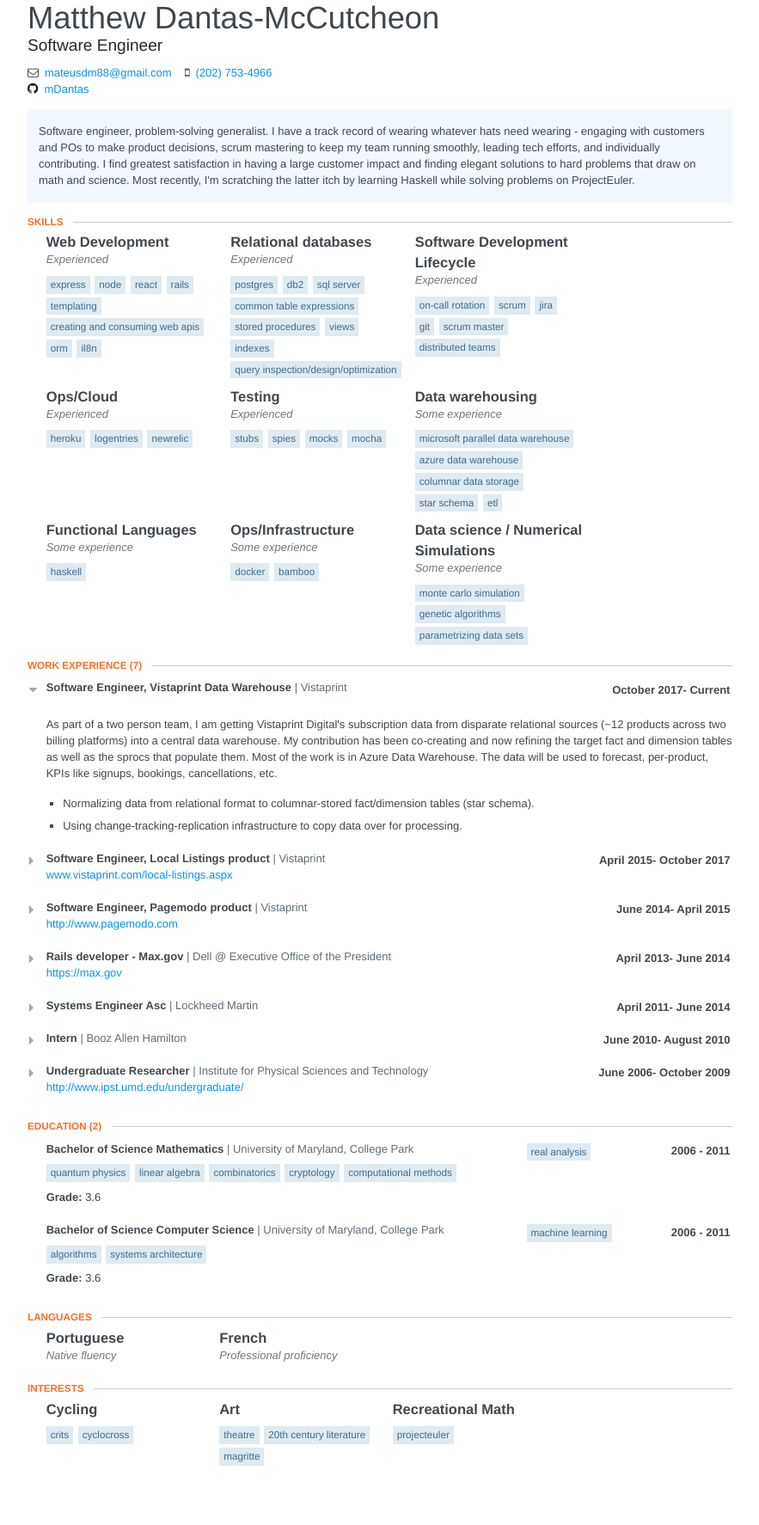
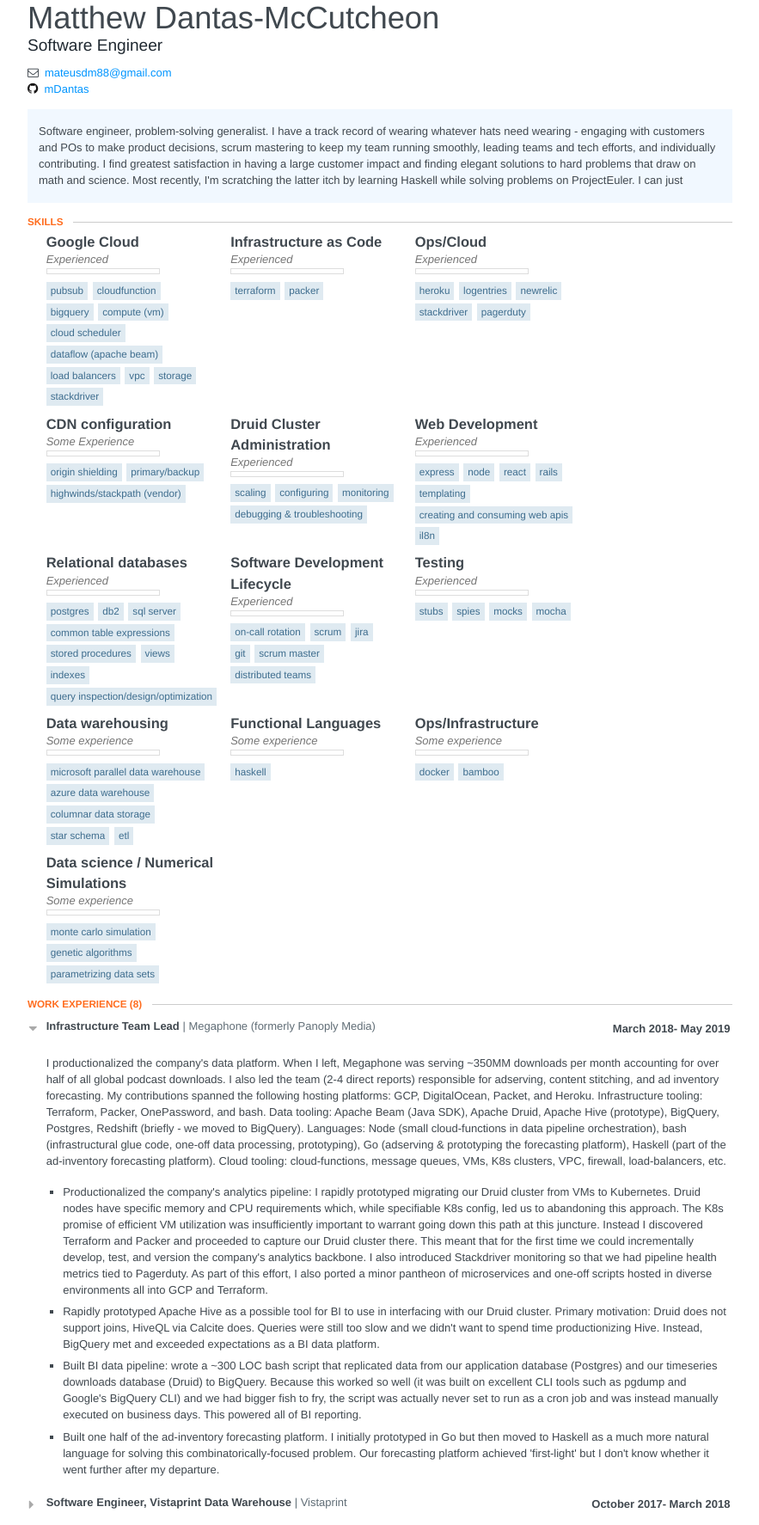
Before and after one commit to mDantas/resume, a plain HTML site: page index.html in a window 1280 px wide. Shown: the part 36-1810 px from the top of the page at 86% size, without its empty margins (198-1081 px from the left). Drawn offline with Linux system fonts and the light colour scheme.

Commit message:
Update to include rough draft of Megaphone experience.

```diff
--- a/index.html
+++ b/index.html
@@ -525,7 +525,7 @@
 
 .level .bar {
     border: 1px solid #ddd;
-    display: none; /* doesnt work well for me */
+    display: block;
     width: 10em;
     height: 5px;
     position: relative;
@@ -789,10 +789,6 @@
     				<span class="fa fa-envelope-o"></span>
     				<a href="mailto:mateusdm88@gmail.com">mateusdm88@gmail.com</a>
     			</div>
-    			<div class="phone">
-    				<span class="fa fa-mobile"></span>
-    				<a href="tel:(202) 753-4966">(202) 753-4966</a>
-    			</div>
     		</div>
 
     		<div id="profiles">
@@ -809,7 +805,7 @@
 
     	<section class="section main-summary">
     		<section>
-    			<div><p>Software engineer, problem-solving generalist. I have a track record of wearing whatever hats need wearing - engaging with customers and POs to make product decisions, scrum mastering to keep my team running smoothly, leading tech efforts, and individually contributing. I find greatest satisfaction in having a large customer impact and finding elegant solutions to hard problems that draw on math and science. Most recently, I'm scratching the latter itch by learning Haskell while solving problems on ProjectEuler.</p></div>
+    			<div><p>Software engineer, problem-solving generalist. I have a track record of wearing whatever hats need wearing - engaging with customers and POs to make product decisions, scrum mastering to keep my team running smoothly, leading teams and tech efforts, and individually contributing. I find greatest satisfaction in having a large customer impact and finding elegant solutions to hard problems that draw on math and science. Most recently, I'm scratching the latter itch by learning Haskell while solving problems on ProjectEuler. I can just </p></div>
     		</section>
     	</section>
 
@@ -818,6 +814,90 @@
     		<h2 class='section-title'>Skills</h2>
     	</header>
     	<section id="skills">
+    		<div class="item">
+    			<h3 class="name">
+    				Google Cloud
+    			</h3>
+
+    			<div class="level experienced">
+    				<em>Experienced</em>
+    				<div class="bar"></div>
+    			</div>
+    			<ul class="keywords">
+    				<li>PubSub</li>
+    				<li>CloudFunction</li>
+    				<li>BigQuery</li>
+    				<li>Compute (VM)</li>
+    				<li>Cloud Scheduler</li>
+    				<li>Dataflow (Apache Beam)</li>
+    				<li>Load balancers</li>
+    				<li>VPC</li>
+    				<li>Storage</li>
+    				<li>Stackdriver</li>
+    			</ul>
+    		</div>
+    		<div class="item">
+    			<h3 class="name">
+    				Infrastructure as Code
+    			</h3>
+
+    			<div class="level experienced">
+    				<em>Experienced</em>
+    				<div class="bar"></div>
+    			</div>
+    			<ul class="keywords">
+    				<li>Terraform</li>
+    				<li>Packer</li>
+    			</ul>
+    		</div>
+    		<div class="item">
+    			<h3 class="name">
+    				Ops/Cloud
+    			</h3>
+
+    			<div class="level experienced">
+    				<em>Experienced</em>
+    				<div class="bar"></div>
+    			</div>
+    			<ul class="keywords">
+    				<li>Heroku</li>
+    				<li>Logentries</li>
+    				<li>NewRelic</li>
+    				<li>Stackdriver</li>
+    				<li>Pagerduty</li>
+    			</ul>
+    		</div>
+    		<div class="item">
+    			<h3 class="name">
+    				CDN configuration
+    			</h3>
+
+    			<div class="level some experience">
+    				<em>Some Experience</em>
+    				<div class="bar"></div>
+    			</div>
+    			<ul class="keywords">
+    				<li>Origin shielding</li>
+    				<li>Primary/backup</li>
+    				<li>Highwinds/Stackpath (vendor)</li>
+    			</ul>
+    		</div>
+    		<div class="item">
+    			<h3 class="name">
+    				Druid Cluster Administration
+    			</h3>
+
+    			<div class="level experienced">
+    				<em>Experienced</em>
+    				<div class="bar"></div>
+    			</div>
+    			<ul class="keywords">
+    				<li>Scaling</li>
+    				<li>Configuring</li>
+    				<li>Monitoring</li>
+    				<li>Debugging &amp; Troubleshooting</li>
+    			</ul>
+    		</div>
     		<div class="item">
     			<h3 class="name">
     				Web Development
@@ -834,7 +914,6 @@
     				<li>Rails</li>
     				<li>Templating</li>
     				<li>Creating and consuming web APIs</li>
-    				<li>ORM</li>
     				<li>il8n</li>
     			</ul>
     		</div>
@@ -874,21 +953,6 @@
     				<li>git</li>
     				<li>scrum master</li>
     				<li>distributed teams</li>
-    			</ul>
-    		</div>
-    		<div class="item">
-    			<h3 class="name">
-    				Ops/Cloud
-    			</h3>
-
-    			<div class="level experienced">
-    				<em>Experienced</em>
-    				<div class="bar"></div>
-    			</div>
-    			<ul class="keywords">
-    				<li>Heroku</li>
-    				<li>Logentries</li>
-    				<li>NewRelic</li>
     			</ul>
     		</div>
     		<div class="item">
@@ -970,7 +1034,7 @@
     </section>
     <section class="section">
       <header>
-        <h2 class='section-title'>Work Experience <span class="item-count">(7)</span></h2>
+        <h2 class='section-title'>Work Experience <span class="item-count">(8)</span></h2>
       </header>
 
       <section id="work">
@@ -980,11 +1044,37 @@
             <label for="work-item-0"></label>
 
     			<header>
+    				<div class="position">Infrastructure Team Lead</div>
+    				<div class="company">Megaphone (formerly Panoply Media)</div>
+    				<div class="date">
+    				  <span class="startDate">March 2018</span>
+    					<span class="endDate">- May 2019</span>
+    				</div>
+    			</header>
+
+         	<div class="item" id="work-item">
+            <div class="summary">
+              <p><p>I productionalized the company's data platform. When I left, Megaphone was serving ~350MM downloads per month accounting for over half of all global podcast downloads. I also led the team (2-4 direct reports) responsible for adserving, content stitching, and ad inventory forecasting. My contributions spanned the following hosting platforms: GCP, DigitalOcean, Packet, and Heroku. Infrastructure tooling: Terraform, Packer, OnePassword, and bash. Data tooling: Apache Beam (Java SDK), Apache Druid, Apache Hive (prototype), BigQuery, Postgres, Redshift (briefly - we moved to BigQuery). Languages: Node (small cloud-functions in data pipeline orchestration), bash (infrastructural glue code, one-off data processing, prototyping), Go (adserving & prototyping the forecasting platform), Haskell (part of the ad-inventory forecasting platform). Cloud tooling: cloud-functions, message queues, VMs, K8s clusters, VPC, firewall, load-balancers, etc.</p></p>
+            </div>
+            <ul class="highlights">
+                <li><p>Productionalized the company's analytics pipeline: I rapidly prototyped migrating our Druid cluster from VMs to Kubernetes. Druid nodes have specific memory and CPU requirements which, while specifiable K8s config, led us to abandoning this approach. The K8s promise of efficient VM utilization was insufficiently important to warrant going down this path at this juncture. Instead I discovered Terraform and Packer and proceeded to capture our Druid cluster there. This meant that for the first time we could incrementally develop, test, and version the company's analytics backbone. I also introduced Stackdriver monitoring so that we had pipeline health metrics tied to Pagerduty. As part of this effort, I also ported a minor pantheon of microservices and one-off scripts hosted in diverse environments all into GCP and Terraform.</p></li>
+                <li><p>Rapidly prototyped Apache Hive as a possible tool for BI to use in interfacing with our Druid cluster. Primary motivation: Druid does not support joins, HiveQL via Calcite does. Queries were still too slow and we didn't want to spend time productionizing Hive. Instead, BigQuery met and exceeded expectations as a BI data platform.</p></li>
+                <li><p>Built BI data pipeline: wrote a ~300 LOC bash script that replicated data from our application database (Postgres) and our timeseries downloads database (Druid) to BigQuery. Because this worked so well (it was built on excellent CLI tools such as pgdump and Google's BigQuery CLI) and we had bigger fish to fry, the script was actually never set to run as a cron job and was instead manually executed on business days. This powered all of BI reporting.</p></li>
+                <li><p>Built one half of the ad-inventory forecasting platform. I initially prototyped in Go but then moved to Haskell as a much more natural language for solving this combinatorically-focused problem. Our forecasting platform achieved 'first-light' but I don't know whether it went further after my departure.</p></li>
+            </ul>
+        	</div>
+        </section>
+        <section class="work-item">
+
+            <input id="work-item-1" type="checkbox" class="toggle-item" />
+            <label for="work-item-1"></label>
+
+    			<header>
     				<div class="position">Software Engineer, Vistaprint Data Warehouse</div>
     				<div class="company">Vistaprint</div>
     				<div class="date">
     				  <span class="startDate">October 2017</span>
-    					<span class="endDate">- Current</span>
+    					<span class="endDate">- March 2018</span>
     				</div>
     			</header>
 
@@ -1000,8 +1090,8 @@
         </section>
         <section class="work-item">
 
-            <input id="work-item-1" type="checkbox" class="toggle-item" />
-            <label for="work-item-1"></label>
+            <input id="work-item-2" type="checkbox" class="toggle-item" />
+            <label for="work-item-2"></label>
 
     			<header>
     				<div class="position">Software Engineer, Local Listings product</div>
@@ -1031,8 +1121,8 @@
         </section>
         <section class="work-item">
 
-            <input id="work-item-2" type="checkbox" class="toggle-item" />
-            <label for="work-item-2"></label>
+            <input id="work-item-3" type="checkbox" class="toggle-item" />
+            <label for="work-item-3"></label>
 
     			<header>
     				<div class="position">Software Engineer, Pagemodo product</div>
@@ -1058,8 +1148,8 @@
         </section>
         <section class="work-item">
 
-            <input id="work-item-3" type="checkbox" class="toggle-item" />
-            <label for="work-item-3"></label>
+            <input id="work-item-4" type="checkbox" class="toggle-item" />
+            <label for="work-item-4"></label>
 
     			<header>
     				<div class="position">Rails developer - Max.gov</div>
@@ -1087,8 +1177,8 @@
         </section>
         <section class="work-item">
 
-            <input id="work-item-4" type="checkbox" class="toggle-item" />
-            <label for="work-item-4"></label>
+            <input id="work-item-5" type="checkbox" class="toggle-item" />
+            <label for="work-item-5"></label>
 
     			<header>
     				<div class="position">Systems Engineer Asc</div>
@@ -1112,8 +1202,8 @@
         </section>
         <section class="work-item">
 
-            <input id="work-item-5" type="checkbox" class="toggle-item" />
-            <label for="work-item-5"></label>
+            <input id="work-item-6" type="checkbox" class="toggle-item" />
+            <label for="work-item-6"></label>
 
     			<header>
     				<div class="position">Intern</div>
@@ -1137,8 +1227,8 @@
         </section>
         <section class="work-item">
 
-            <input id="work-item-6" type="checkbox" class="toggle-item" />
-            <label for="work-item-6"></label>
+            <input id="work-item-7" type="checkbox" class="toggle-item" />
+            <label for="work-item-7"></label>
 
     			<header>
     				<div class="position">Undergraduate Researcher</div>
```
Also changed, not shown: resume.json (+71 -13 lines).
